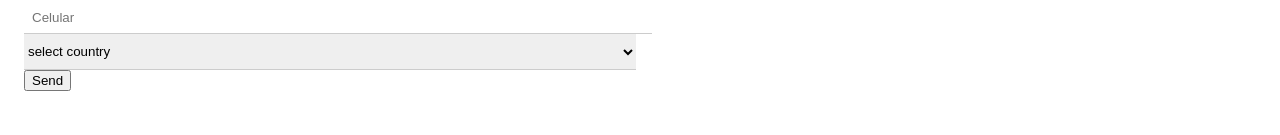
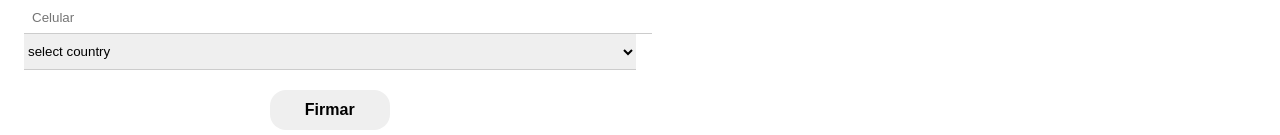
Before and after one commit to GeovannyHDZ/HacktheOcean_Axolonautas, a Vue app: page / in a window 1280 px wide. Shown: the part 1287-1422 px from the top of the page. Before the commit the page ends 1386 px from the top, so only its background shows below. Built offline with nearby package versions, Linux system fonts and the light colour scheme.

Commit message:
Update Firmas.vue

```diff
--- a/src/components/Firmas.vue
+++ b/src/components/Firmas.vue
@@ -275,7 +275,9 @@
                 <option value="ZM">Zambia</option>
                 <option value="ZW">Zimbabwe</option>
             </select>
-            <button class="">Send</button>
+            <div class="donar-btn"> <!--Boton-->
+                <button>Firmar</button>
+            </div>
         </div>
 
         </div>
@@ -303,5 +305,19 @@
 .w3-input{padding:8px;display:block;border:none;border-bottom:1px solid #ccc;width:100%}
 .w3-select{padding:9px 0;width:100%;border:none;border-bottom:1px solid #ccc}
 
+.donar-btn{
+    padding-top: 20px;
+    display: flex;
+    justify-content: center;
+    align-items: center;
+}
+.donar-btn button{
+    height: 40px;
+    width: 120px;
+    border: none;
+    border-radius: 16px;
+    font-weight: bold;
+    font-size: 16px;
+}
 
 </style>
```
